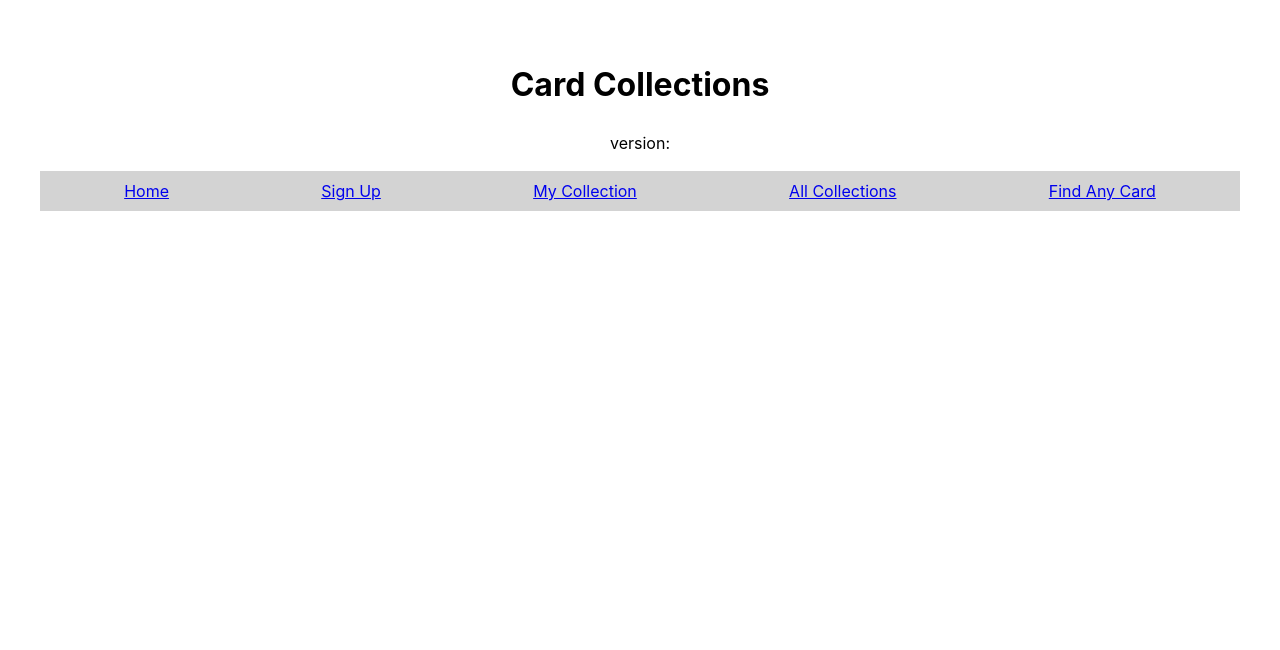
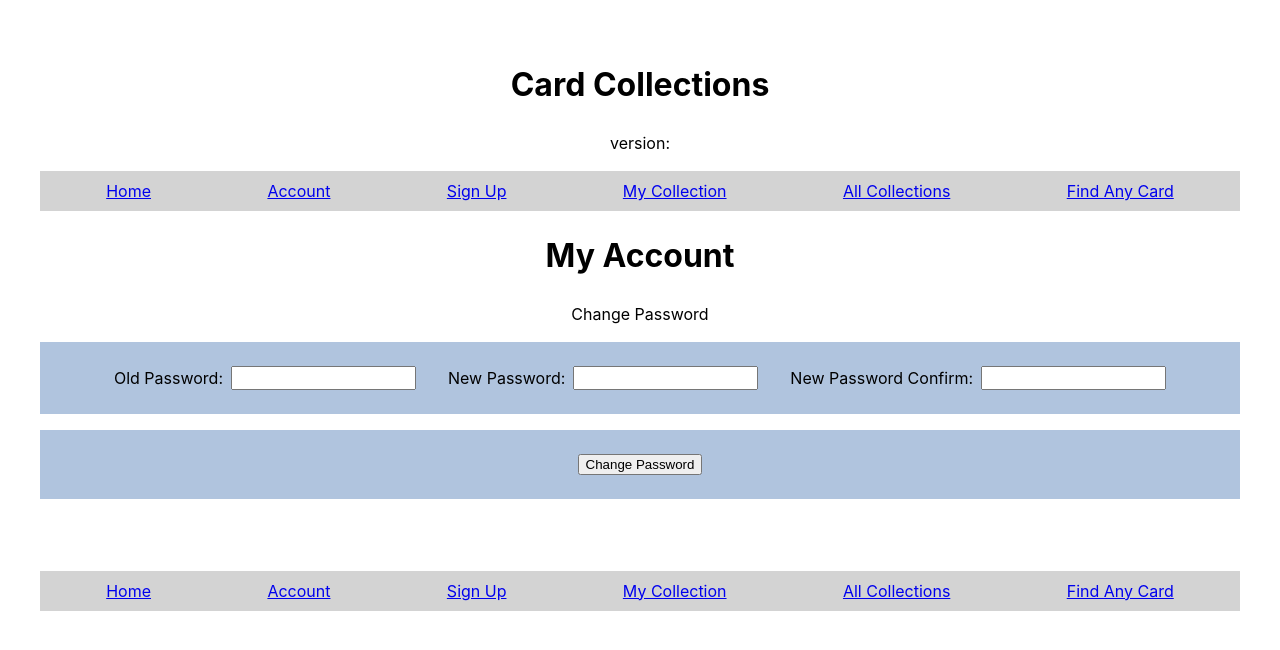
Before and after one commit to UWC2-JSCRIPT/320-wn24-final-project-tvroley, a React (Vite) app: page /account in a window 1280 px wide. Shown: the top 650 px of the page. Built offline with nearby package versions, Linux system fonts and the light colour scheme; no server answers.

Commit message:
Password reset

```diff
--- /dev/null
+++ b/src/Account.jsx
@@ -0,0 +1,167 @@
+import { useState } from "react";
+import Nav from "./Nav";
+import firebaseApp from "./firebaseApp";
+import {
+  getAuth,
+  signInWithEmailAndPassword,
+  updateProfile,
+  onAuthStateChanged,
+  reauthenticateWithCredential,
+  EmailAuthProvider,
+  updatePassword,
+} from "firebase/auth";
+import Mongo from "./Mongo";
+
+export default function Account() {
+  const [oldPassword, setOldPassword] = useState("");
+  const [newPassword, setNewPassword] = useState("");
+  const [newPasswordConfirm, setNewPasswordConfirm] = useState("");
+  const [resultMessage, setResultMessage] = useState(``);
+  const server = new Mongo();
+  let currentUser;
+
+  onAuthStateChanged(getAuth(firebaseApp), (user) => {
+    if (user) {
+      currentUser = user;
+    }
+  });
+
+  const changePassword = async (event) => {
+    event.preventDefault();
+    const passwordRegEx =
+      /^(?=.*[a-z])(?=.*[A-Z])(?=.*\d)(?=.*[@.#$!%*?&^])[A-Za-z\d@.#$!%*?&^]{8,30}$/;
+    if (!passwordRegEx.test(newPassword)) {
+      setResultMessage(
+        "Invalid password: Must include a lowercase letter, an uppercase letter, a number, and a special character, and be between 8 and 30 characters in length",
+      );
+      return;
+    }
+
+    if (newPassword !== newPasswordConfirm) {
+      setResultMessage("Repeated password does not match");
+      return;
+    }
+
+    const auth = getAuth();
+    const credential = EmailAuthProvider.credential(
+      currentUser.email,
+      oldPassword,
+    );
+    reauthenticateWithCredential(currentUser, credential)
+      .then(() => {
+        updatePassword(currentUser, newPassword)
+          .then(async () => {
+            const responsePassword = await server.changePassword(newPassword);
+            if (responsePassword.status === 200) {
+              signInWithEmailAndPassword(auth, currentUser.email, newPassword)
+                .then(async (userCredential) => {
+                  const response = await server.login(
+                    currentUser.email,
+                    newPassword,
+                  );
+                  if (response.status === 200) {
+                    response.json().then((data) => {
+                      localStorage.setItem("cardsToken", data.token);
+                      localStorage.setItem("cardsUsername", data.username);
+                      setResultMessage("Password successfully changed");
+                    });
+                  } else {
+                    setResultMessage(
+                      `Error singing in with new password: ${response.status} ${response.statusText}`,
+                    );
+                  }
+                })
+                .catch((error) => {
+                  setResultMessage(
+                    `Error logging in with new password: ${error.code} ${error.message}`,
+                  );
+                });
+            } else {
+              setResultMessage(
+                `Error changing password, please try again or contact website admin ${responsePassword.status} ${responsePassword.statusText}`,
+              );
+            }
+          })
+          .catch((error) => {
+            setResultMessage(
+              `Error changing password: ${error.code} ${error.message}`,
+            );
+          });
+      })
+      .catch((error) =>
+        setResultMessage(
+          `Error signing in with old password ${error.code} ${error.message}`,
+        ),
+      );
+  };
+
+  return (
+    <>
+      <h1>My Account</h1>
+      <div>
+        <p>Change Password</p>
+        <div className="div-login">
+          <div className="div-input-group">
+            <div className="div-enter-collection">
+              <label htmlFor="old-password-input">Old Password:</label>
+              <input
+                id="old-password-input"
+                type="text"
+                min="1"
+                max="100"
+                onChange={(e) => setOldPassword(e.target.value)}
+                value={oldPassword}
+                required
+              />
+            </div>
+            <div className="div-enter-collection">
+              <label htmlFor="new-password-input">New Password:</label>
+              <input
+                id="new-password-input"
+                type="text"
+                min="1"
+                max="100"
+                onChange={(e) => setNewPassword(e.target.value)}
+                value={newPassword}
+                required
+              />
+            </div>
+            <div className="div-enter-collection">
+              <label htmlFor="new-password-confirm-input">
+                New Password Confirm:
+              </label>
+              <input
+                id="new-password-confirm-input"
+                type="text"
+                min="1"
+                max="100"
+                onChange={(e) => setNewPasswordConfirm(e.target.value)}
+                value={newPasswordConfirm}
+                required
+              />
+            </div>
+          </div>
+        </div>
+        <div className="div-login">
+          <div className="div-input-group">
+            <div className="div-enter-collection">
+              <div className="div-input-group">
+                <input
+                  id="change-password-btn"
+                  className="btn"
+                  type="submit"
+                  value="Change Password"
+                  onClick={changePassword}
+                />
+              </div>
+            </div>
+          </div>
+        </div>
+        <div className="div-enter-collection">
+          <p>{resultMessage}</p>
+        </div>
+      </div>
+      <Nav />
+    </>
+  );
+}
--- a/src/App.jsx
+++ b/src/App.jsx
@@ -11,6 +11,7 @@ import ManageCollections from "./ManageCollections";
 import DeleteCard from "./DeleteCard";
 import FindAnyCard from "./FindAnyCard";
 import SignUp from "./SignUp";
+import Account from "./Account";
 
 function App() {
   return (
@@ -32,6 +33,7 @@ function App() {
           element={<AddCardToCollection />}
         />
         <Route path="collection/deletecard/:cardid" element={<DeleteCard />} />
+        <Route path="account" element={<Account />} />
       </Routes>
     </div>
   );
--- a/src/Home.jsx
+++ b/src/Home.jsx
@@ -5,8 +5,10 @@ import {
   getAuth,
   signInWithEmailAndPassword,
   sendEmailVerification,
+  signOut,
 } from "firebase/auth";
 import Mongo from "./Mongo";
+import firebaseApp from "./firebaseApp";
 
 export default function Home() {
   const [username, setUsername] = useState("");
@@ -95,7 +97,14 @@ export default function Home() {
   const logout = () => {
     localStorage.removeItem("cardsToken");
     localStorage.removeItem("cardsUsername");
-    setLogoutMessage(`You logged out`);
+    const auth = getAuth(firebaseApp);
+    signOut(auth)
+      .then((result) => {
+        setLogoutMessage(`You logged out`);
+      })
+      .catch((error) => {
+        setLogoutMessage(`Error while logging out`);
+      });
   };
 
   const navigate = useNavigate();
--- a/src/Mongo.js
+++ b/src/Mongo.js
@@ -39,6 +39,25 @@ class Mongo {
       },
     );
   }
+
+  changePassword(password) {
+    let urlPassword = new URL(
+      `https://trading-cards-backend-production.up.railway.app/auth/password`,
+    );
+    return fetch(urlPassword, {
+      method: "PUT",
+      mode: "cors",
+      cache: "no-cache",
+      credentials: "same-origin",
+      headers: {
+        "Content-Type": "application/json",
+        Authorization: "Bearer " + localStorage.getItem("cardsToken"),
+      },
+      redirect: "follow",
+      referrerPolicy: "no-referrer",
+      body: JSON.stringify({ password: password }),
+    });
+  }
 }
 
 export default Mongo;
--- a/src/Nav.jsx
+++ b/src/Nav.jsx
@@ -4,6 +4,7 @@ export default function Nav() {
   return (
     <div className="div-navigation">
       <Link to="/">Home</Link>
+      <Link to="/account">Account</Link>
       <Link to="/signup">Sign Up</Link>
       <Link to="/collection">My Collection</Link>
       <Link to="/allcollections">All Collections</Link>
```
